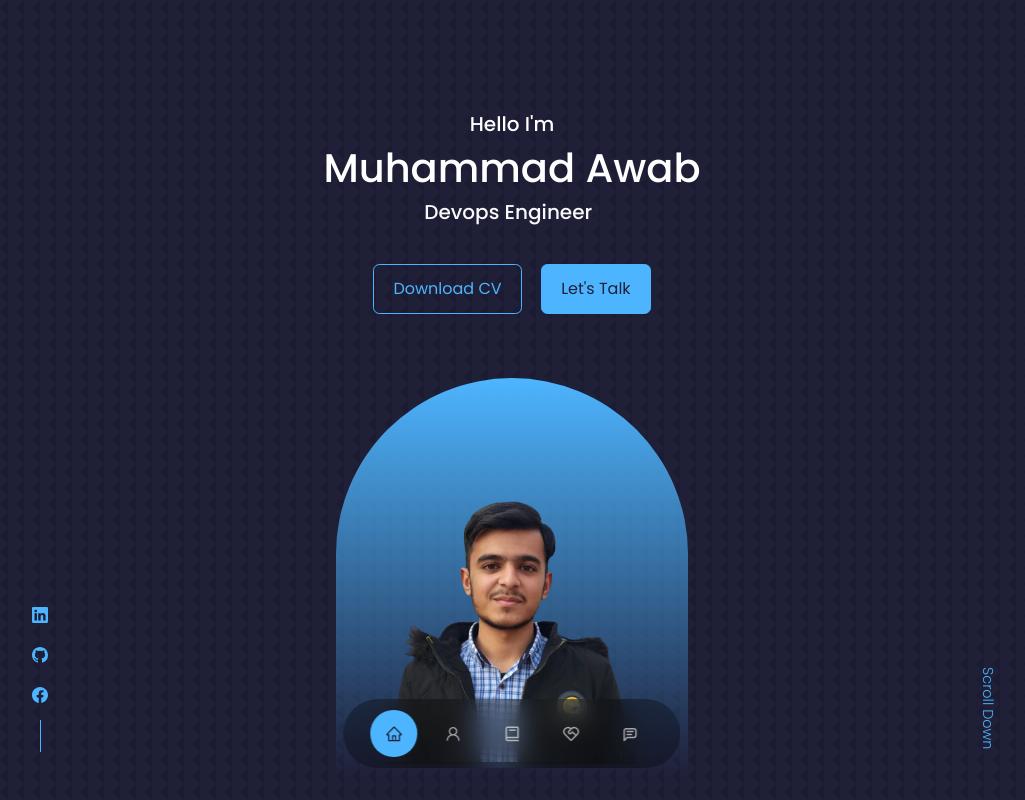
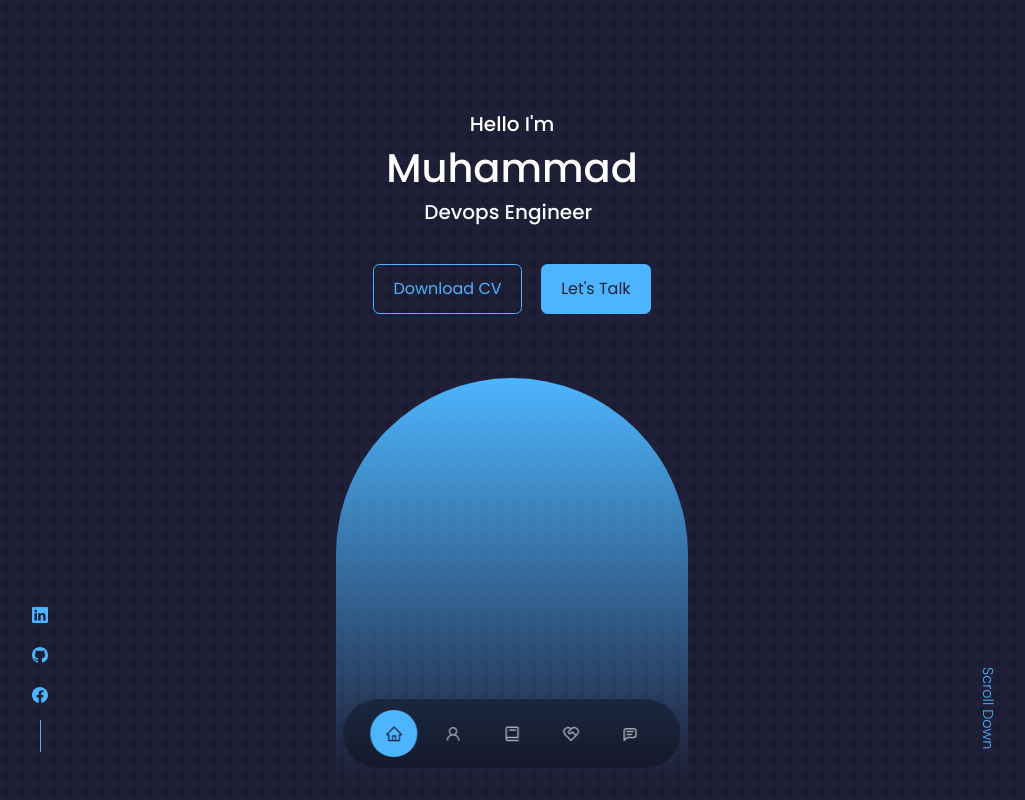
Before and after one commit to Weboide-Tech/Portfolio-site, a React (Create React App) app: page / in a window 1280 px wide. Shown: the top 800 px of the page, without its empty margins (128-1153 px from the left). Built offline with nearby package versions, Linux system fonts and the light colour scheme; the HTML template or start-up script is replaced by a standard one.

Commit message:
Update Header.jsx

```diff
--- a/src/components/Header/Header.jsx
+++ b/src/components/Header/Header.jsx
@@ -10,7 +10,7 @@ const Header = () => {
     <header>
       <div className="container header_container">
 <h5>Hello I'm</h5>
-<h1>Muhammad Awab</h1>
+<h1>Muhammad</h1>
 
 <h5 className="text-light">
 <Typewriter
@@ -25,7 +25,7 @@ const Header = () => {
 <CTA />
 <HeaderSocials/>
 <div className="me">
-  <img src={img} alt="me" />
+
 </div>
 <a href="#contact" className='scroll_down'>Scroll Down</a>
       </div>
```
